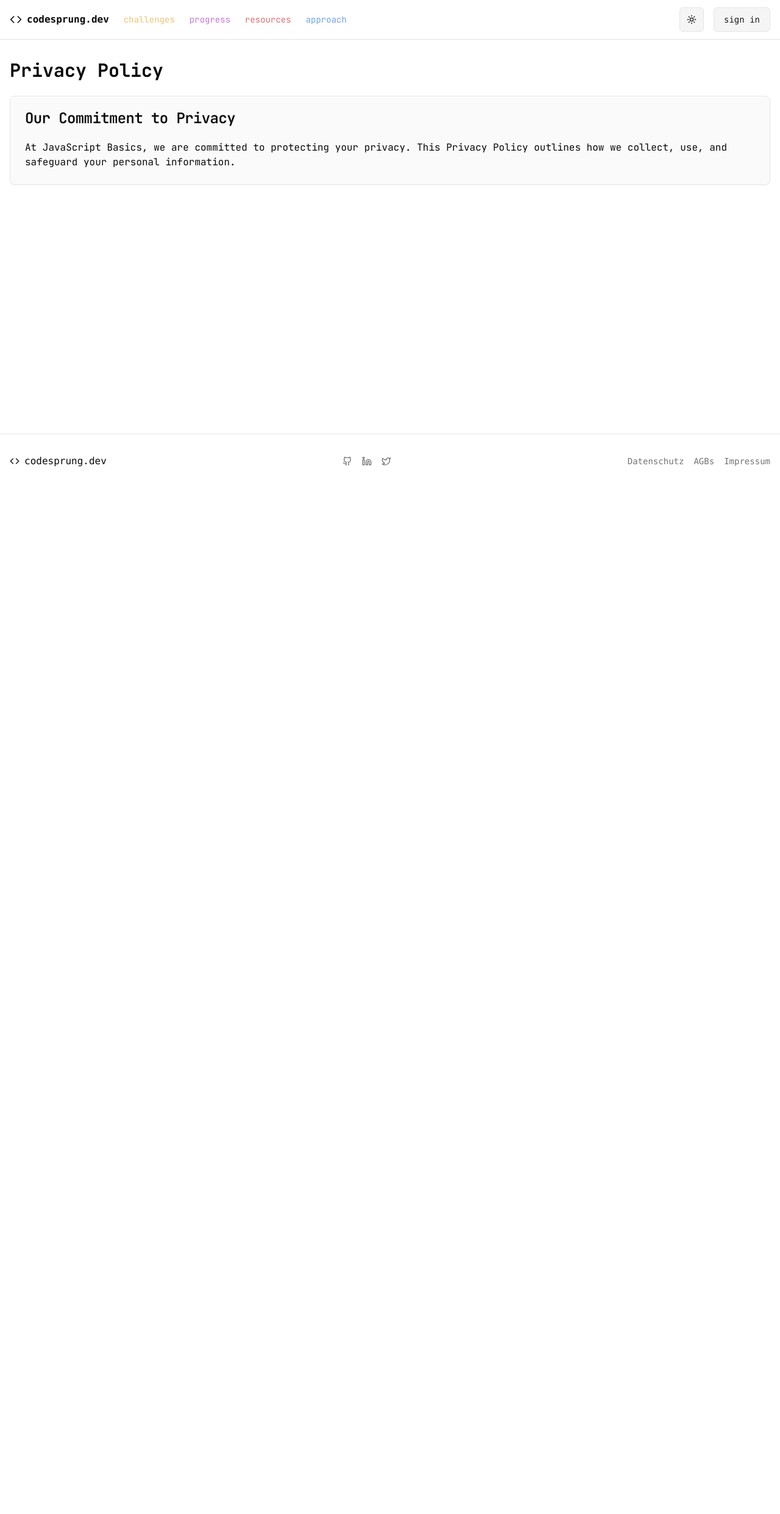
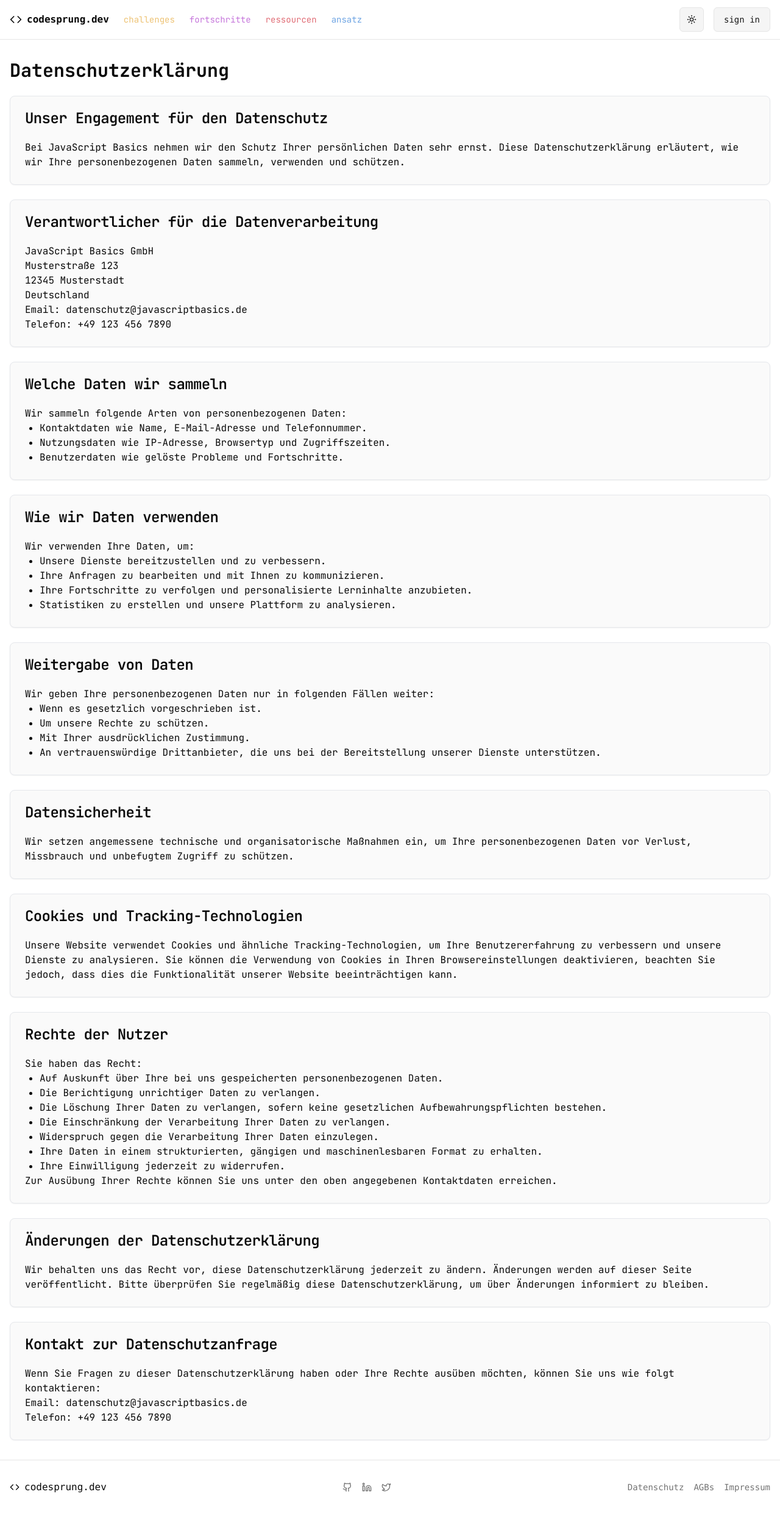
Before and after one commit to LeanderTimEngel/code-sprung, a Next.js app: page /privacy in a window 1280 px wide. Shown: the whole page at 61% size. Before the commit the page ends 800 px from the top, so only its background shows below. Built offline with nearby package versions, Linux system fonts and the light colour scheme; no server answers.

Commit message:
Language & design

```diff
--- a/app/imprint/page.tsx
+++ b/app/imprint/page.tsx
@@ -3,45 +3,77 @@ import { Card, CardContent, CardHeader, CardTitle } from '@/components/ui/card'
 export default function ImprintPage() {
   return (
     <div className="space-y-6">
-      <h1 className="text-3xl font-bold">Imprint</h1>
+      <h1 className="text-3xl font-bold">Impressum</h1>
+
+      {/* Firmeninformationen */}
       <Card>
         <CardHeader>
-          <CardTitle>Company Information</CardTitle>
+          <CardTitle>Firmeninformationen</CardTitle>
         </CardHeader>
         <CardContent>
-          <p>JavaScript Basics Ltd.</p>
-          <p>123 Coding Street</p>
-          <p>Web City, Internet 12345</p>
-          <p>Country: Digital Land</p>
+          <p>JavaScript Basics GmbH</p>
+          <p>Musterstraße 123</p>
+          <p>12345 Musterstadt</p>
+          <p>Land: Digitalien</p>
         </CardContent>
       </Card>
+
+      {/* Kontakt */}
       <Card>
         <CardHeader>
-          <CardTitle>Contact</CardTitle>
+          <CardTitle>Kontakt</CardTitle>
         </CardHeader>
         <CardContent>
-          <p>Email: contact@javascriptbasics.com</p>
-          <p>Phone: +1 234 567 890</p>
+          <p>Email: kontakt@javascriptbasics.de</p>
+          <p>Telefon: +49 123 456 7890</p>
         </CardContent>
       </Card>
+
+      {/* Rechtliches */}
       <Card>
         <CardHeader>
-          <CardTitle>Legal</CardTitle>
+          <CardTitle>Rechtliches</CardTitle>
         </CardHeader>
         <CardContent>
-          <p>Registered in Digital Land</p>
-          <p>Company Registration Number: JS12345</p>
-          <p>VAT ID: DE123456789</p>
+          <p>Eingetragen in Digitalien</p>
+          <p>Firmenbuchnummer: JS12345</p>
+          <p>Umsatzsteuer-ID: DE123456789</p>
         </CardContent>
       </Card>
+
+      {/* Verantwortlich für den Inhalt */}
       <Card>
         <CardHeader>
-          <CardTitle>Responsible for Content</CardTitle>
+          <CardTitle>Verantwortlich für den Inhalt</CardTitle>
         </CardHeader>
         <CardContent>
-          <p>John Doe, CEO</p>
-          <p>JavaScript Basics Ltd.</p>
-          <p>123 Coding Street, Web City, Internet 12345</p>
+          <p>Max Mustermann, Geschäftsführer</p>
+          <p>JavaScript Basics GmbH</p>
+          <p>Musterstraße 123, 12345 Musterstadt</p>
+        </CardContent>
+      </Card>
+
+      {/* Haftungsausschluss */}
+      <Card>
+        <CardHeader>
+          <CardTitle>Haftungsausschluss</CardTitle>
+        </CardHeader>
+        <CardContent>
+          <p>
+            Trotz sorgfältiger inhaltlicher Kontrolle übernehmen wir keine Haftung für die Inhalte externer Links. Für den Inhalt der verlinkten Seiten sind ausschließlich deren Betreiber verantwortlich.
+          </p>
+        </CardContent>
+      </Card>
+
+      {/* Urheberrecht */}
+      <Card>
+        <CardHeader>
+          <CardTitle>Urheberrecht</CardTitle>
+        </CardHeader>
+        <CardContent>
+          <p>
+            Die durch die Seitenbetreiber erstellten Inhalte und Werke auf diesen Seiten unterliegen dem deutschen Urheberrecht. Beiträge Dritter sind als solche gekennzeichnet. Die Vervielfältigung, Bearbeitung, Verbreitung und jede Art der Verwertung außerhalb der Grenzen des Urheberrechts bedürfen der schriftlichen Zustimmung des jeweiligen Autors bzw. Erstellers.
+          </p>
         </CardContent>
       </Card>
     </div>
--- a/app/page.tsx
+++ b/app/page.tsx
@@ -2,6 +2,7 @@ import Link from 'next/link'
 import { Button } from '@/components/ui/button'
 import { Card, CardContent, CardDescription, CardHeader, CardTitle } from '@/components/ui/card'
 import { ArrowRight, Code, BookOpen, Trophy, Zap, Users, Star, CheckCircle, Coffee, Brain } from 'lucide-react'
+import { motion } from 'framer-motion'
 
 export default function Home() {
   return (
@@ -13,30 +14,30 @@ return (
             Master <span className="text-tech javascript">JavaScript</span>
           </h1>
           <h2 className="text-3xl font-bold tracking-tight lg:text-4xl">
-          One Challenge at a Time
+            Eine Herausforderung nach der anderen
           </h2>
         </div>
         <p className="mx-auto max-w-[700px] text-xl text-muted-foreground">
-        Interactive coding challenges, real-time feedback, and a structured learning path to take you from beginner to pro.
+          Interaktive Coding-Challenges, Echtzeit-Feedback und ein strukturierter Lernpfad, der dich vom Anfänger zum Profi bringt.
         </p>
         <div className="flex justify-center gap-4">
           <Button asChild size="lg" className="bg-[#f7df1e] text-black hover:bg-[#f7df1e]/90">
-          <Link href="/problems">Start Coding Now</Link>
+            <Link href="/problems">Jetzt Programmieren Starten</Link>
           </Button>
           <Button asChild variant="outline" size="lg">
-          <Link href="/approach">Learn More</Link>
+            <Link href="/approach">Mehr Erfahren</Link>
           </Button>
         </div>
       </section>
 
       {/* Feature Highlights */}
       <section className="space-y-8">
-      <h2 className="text-3xl font-bold text-center">Why Choose Us?</h2>
+        <h2 className="text-3xl font-bold text-center">Warum uns wählen?</h2>
         <div className="grid gap-8 md:grid-cols-2 lg:grid-cols-3">
           {[
-          { icon: Code, title: 'Interactive Challenges', description: 'Hands-on coding exercises that reinforce your learning and build practical skills.', color: 'javascript' },
-          { icon: Zap, title: 'Real-time Feedback', description: 'Instant test results and explanations to help you learn from your mistakes.', color: 'python' },
-          { icon: BookOpen, title: 'Structured Learning Path', description: 'A carefully designed curriculum to guide you from basics to advanced concepts.', color: 'rust' },
+            { icon: Code, title: 'Interaktive Herausforderungen', description: 'Praktische Coding-Übungen, die dein Lernen vertiefen und praktische Fähigkeiten aufbauen.', color: 'javascript' },
+            { icon: Zap, title: 'Echtzeit-Feedback', description: 'Sofortige Testergebnisse und Erklärungen, die dir helfen, aus deinen Fehlern zu lernen.', color: 'python' },
+            { icon: BookOpen, title: 'Strukturierter Lernpfad', description: 'Ein sorgfältig entwickelter Lehrplan, der dich von den Grundlagen zu fortgeschrittenen Konzepten führt.', color: 'rust' },
           ].map((feature, index) => (
             <Card key={index} className="border-2 border-muted">
               <CardHeader>
@@ -55,13 +56,13 @@ return (
 
       {/* Learning Process */}
       <section className="space-y-8">
-      <h2 className="text-3xl font-bold text-center">Our Learning Process</h2>
+        <h2 className="text-3xl font-bold text-center">Unser Lernprozess</h2>
         <div className="grid gap-8 md:grid-cols-2 lg:grid-cols-4">
           {[
-          { icon: Brain, title: 'Learn', description: 'Understand key concepts through concise explanations', color: 'typescript' },
-          { icon: Code, title: 'Practice', description: 'Apply your knowledge in interactive coding challenges', color: 'javascript' },
-          { icon: CheckCircle, title: 'Test', description: 'Validate your solutions with our test cases', color: 'python' },
-          { icon: Coffee, title: 'Master', description: 'Reinforce your skills through repetition and varied exercises', color: 'rust' },
+            { icon: Brain, title: 'Lernen', description: 'Verstehe Schlüsselkonzepte durch prägnante Erklärungen', color: 'typescript' },
+            { icon: Code, title: 'Praktizieren', description: 'Wende dein Wissen in interaktiven Coding-Challenges an', color: 'javascript' },
+            { icon: CheckCircle, title: 'Testen', description: 'Validiere deine Lösungen mit unseren Testfällen', color: 'python' },
+            { icon: Coffee, title: 'Meistern', description: 'Verstärke deine Fähigkeiten durch Wiederholung und vielfältige Übungen', color: 'rust' },
           ].map((step, index) => (
             <Card key={index} className="border-2 border-muted">
               <CardHeader>
@@ -80,15 +81,15 @@ return (
 
       {/* Topics Overview */}
       <section className="space-y-8">
-      <h2 className="text-3xl font-bold text-center">What You'll Learn</h2>
+        <h2 className="text-3xl font-bold text-center">Was du lernen wirst</h2>
         <div className="grid gap-6 md:grid-cols-2 lg:grid-cols-3">
           {[
-          'Variables & Data Types',
-          'Operators & Expressions',
-          'Control Flow',
-          'Functions',
+            'Variablen & Datentypen',
+            'Operatoren & Ausdrücke',
+            'Kontrollfluss',
+            'Funktionen',
             'Arrays',
-          'Objects'
+            'Objekte'
           ].map((topic, index) => (
             <Card key={index} className="hover:shadow-lg transition-shadow duration-300 border-2 border-muted">
               <CardHeader>
@@ -100,7 +101,7 @@ return (
                 </CardTitle>
               </CardHeader>
               <CardContent>
-              Master the fundamentals and advanced concepts through practical coding challenges.
+                Beherrsche die Grundlagen und fortgeschrittenen Konzepte durch praktische Coding-Challenges.
               </CardContent>
             </Card>
           ))}
@@ -109,25 +110,25 @@ return (
 
       {/* Call to Action */}
       <section className="text-center space-y-8 bg-muted py-16 rounded-lg">
-      <h2 className="text-4xl font-bold">Ready to Start Your JavaScript Journey?</h2>
+        <h2 className="text-4xl font-bold">Bereit, deine JavaScript-Reise zu beginnen?</h2>
         <p className="text-xl text-muted-foreground max-w-2xl mx-auto">
-        Join thousands of learners who have leveled up their coding skills with us. Start your journey to JavaScript mastery today!
+          Tritt tausenden von Lernenden bei, die ihre Programmierfähigkeiten mit uns verbessert haben. Starte noch heute deine Reise zur JavaScript-Meisterschaft!
         </p>
         <Button asChild size="lg" className="bg-[#f7df1e] text-black hover:bg-[#f7df1e]/90">
           <Link href="/problems" className="flex items-center gap-2">
-          Get Started <ArrowRight className="h-5 w-5" />
+            Loslegen <ArrowRight className="h-5 w-5" />
           </Link>
         </Button>
       </section>
 
       {/* Testimonials or Stats */}
       <section className="space-y-8">
-      <h2 className="text-3xl font-bold text-center">Our Impact</h2>
+        <h2 className="text-3xl font-bold text-center">Unser Einfluss</h2>
         <div className="grid gap-8 md:grid-cols-3">
           {[
-          { icon: Trophy, title: '10,000+', description: 'Challenges Completed', color: 'javascript' },
-          { icon: Users, title: '5,000+', description: 'Active Learners', color: 'python' },
-          { icon: Star, title: '4.9/5', description: 'Average Rating', color: 'rust' },
+            { icon: Trophy, title: '10.000+', description: 'Herausforderungen abgeschlossen', color: 'javascript' },
+            { icon: Users, title: '5.000+', description: 'Aktive Lernende', color: 'python' },
+            { icon: Star, title: '4,9/5', description: 'Durchschnittliche Bewertung', color: 'rust' },
           ].map((stat, index) => (
             <Card key={index} className="text-center hover:shadow-lg transition-shadow duration-300 border-2 border-muted">
               <CardHeader>
--- a/app/privacy/page.tsx
+++ b/app/privacy/page.tsx
@@ -3,16 +3,163 @@ import { Card, CardContent, CardHeader, CardTitle } from '@/components/ui/card'
 export default function PrivacyPolicyPage() {
   return (
     <div className="space-y-6">
-      <h1 className="text-3xl font-bold">Privacy Policy</h1>
+      <h1 className="text-3xl font-bold">Datenschutzerklärung</h1>
+
+      {/* Einleitung */}
       <Card>
         <CardHeader>
-          <CardTitle>Our Commitment to Privacy</CardTitle>
+          <CardTitle>Unser Engagement für den Datenschutz</CardTitle>
         </CardHeader>
         <CardContent>
-          <p>At JavaScript Basics, we are committed to protecting your privacy. This Privacy Policy outlines how we collect, use, and safeguard your personal information.</p>
+          <p>
+            Bei JavaScript Basics nehmen wir den Schutz Ihrer persönlichen Daten sehr ernst. Diese Datenschutzerklärung erläutert, wie wir Ihre personenbezogenen Daten sammeln, verwenden und schützen.
+          </p>
         </CardContent>
       </Card>
-      {/* Add more sections as needed */}
+
+      {/* Verantwortlicher für die Datenverarbeitung */}
+      <Card>
+        <CardHeader>
+          <CardTitle>Verantwortlicher für die Datenverarbeitung</CardTitle>
+        </CardHeader>
+        <CardContent>
+          <p>
+            JavaScript Basics GmbH<br />
+            Musterstraße 123<br />
+            12345 Musterstadt<br />
+            Deutschland<br />
+            Email: datenschutz@javascriptbasics.de<br />
+            Telefon: +49 123 456 7890
+          </p>
+        </CardContent>
+      </Card>
+
+      {/* Welche Daten wir sammeln */}
+      <Card>
+        <CardHeader>
+          <CardTitle>Welche Daten wir sammeln</CardTitle>
+        </CardHeader>
+        <CardContent>
+          <p>
+            Wir sammeln folgende Arten von personenbezogenen Daten:
+          </p>
+          <ul className="list-disc pl-6">
+            <li>Kontaktdaten wie Name, E-Mail-Adresse und Telefonnummer.</li>
+            <li>Nutzungsdaten wie IP-Adresse, Browsertyp und Zugriffszeiten.</li>
+            <li>Benutzerdaten wie gelöste Probleme und Fortschritte.</li>
+          </ul>
+        </CardContent>
+      </Card>
+
+      {/* Wie wir Daten verwenden */}
+      <Card>
+        <CardHeader>
+          <CardTitle>Wie wir Daten verwenden</CardTitle>
+        </CardHeader>
+        <CardContent>
+          <p>
+            Wir verwenden Ihre Daten, um:
+          </p>
+          <ul className="list-disc pl-6">
+            <li>Unsere Dienste bereitzustellen und zu verbessern.</li>
+            <li>Ihre Anfragen zu bearbeiten und mit Ihnen zu kommunizieren.</li>
+            <li>Ihre Fortschritte zu verfolgen und personalisierte Lerninhalte anzubieten.</li>
+            <li>Statistiken zu erstellen und unsere Plattform zu analysieren.</li>
+          </ul>
+        </CardContent>
+      </Card>
+
+      {/* Weitergabe von Daten */}
+      <Card>
+        <CardHeader>
+          <CardTitle>Weitergabe von Daten</CardTitle>
+        </CardHeader>
+        <CardContent>
+          <p>
+            Wir geben Ihre personenbezogenen Daten nur in folgenden Fällen weiter:
+          </p>
+          <ul className="list-disc pl-6">
+            <li>Wenn es gesetzlich vorgeschrieben ist.</li>
+            <li>Um unsere Rechte zu schützen.</li>
+            <li>Mit Ihrer ausdrücklichen Zustimmung.</li>
+            <li>An vertrauenswürdige Drittanbieter, die uns bei der Bereitstellung unserer Dienste unterstützen.</li>
+          </ul>
+        </CardContent>
+      </Card>
+
+      {/* Datensicherheit */}
+      <Card>
+        <CardHeader>
+          <CardTitle>Datensicherheit</CardTitle>
+        </CardHeader>
+        <CardContent>
+          <p>
+            Wir setzen angemessene technische und organisatorische Maßnahmen ein, um Ihre personenbezogenen Daten vor Verlust, Missbrauch und unbefugtem Zugriff zu schützen.
+          </p>
+        </CardContent>
+      </Card>
+
+      {/* Cookies und Tracking-Technologien */}
+      <Card>
+        <CardHeader>
+          <CardTitle>Cookies und Tracking-Technologien</CardTitle>
+        </CardHeader>
+        <CardContent>
+          <p>
+            Unsere Website verwendet Cookies und ähnliche Tracking-Technologien, um Ihre Benutzererfahrung zu verbessern und unsere Dienste zu analysieren. Sie können die Verwendung von Cookies in Ihren Browsereinstellungen deaktivieren, beachten Sie jedoch, dass dies die Funktionalität unserer Website beeinträchtigen kann.
+          </p>
+        </CardContent>
+      </Card>
+
+      {/* Rechte der Nutzer */}
+      <Card>
+        <CardHeader>
+          <CardTitle>Rechte der Nutzer</CardTitle>
+        </CardHeader>
+        <CardContent>
+          <p>
+            Sie haben das Recht:
+          </p>
+          <ul className="list-disc pl-6">
+            <li>Auf Auskunft über Ihre bei uns gespeicherten personenbezogenen Daten.</li>
+            <li>Die Berichtigung unrichtiger Daten zu verlangen.</li>
+            <li>Die Löschung Ihrer Daten zu verlangen, sofern keine gesetzlichen Aufbewahrungspflichten bestehen.</li>
+            <li>Die Einschränkung der Verarbeitung Ihrer Daten zu verlangen.</li>
+            <li>Widerspruch gegen die Verarbeitung Ihrer Daten einzulegen.</li>
+            <li>Ihre Daten in einem strukturierten, gängigen und maschinenlesbaren Format zu erhalten.</li>
+            <li>Ihre Einwilligung jederzeit zu widerrufen.</li>
+          </ul>
+          <p>
+            Zur Ausübung Ihrer Rechte können Sie uns unter den oben angegebenen Kontaktdaten erreichen.
+          </p>
+        </CardContent>
+      </Card>
+
+      {/* Änderungen der Datenschutzerklärung */}
+      <Card>
+        <CardHeader>
+          <CardTitle>Änderungen der Datenschutzerklärung</CardTitle>
+        </CardHeader>
+        <CardContent>
+          <p>
+            Wir behalten uns das Recht vor, diese Datenschutzerklärung jederzeit zu ändern. Änderungen werden auf dieser Seite veröffentlicht. Bitte überprüfen Sie regelmäßig diese Datenschutzerklärung, um über Änderungen informiert zu bleiben.
+          </p>
+        </CardContent>
+      </Card>
+
+      {/* Kontakt zur Datenschutzanfrage */}
+      <Card>
+        <CardHeader>
+          <CardTitle>Kontakt zur Datenschutzanfrage</CardTitle>
+        </CardHeader>
+        <CardContent>
+          <p>
+            Wenn Sie Fragen zu dieser Datenschutzerklärung haben oder Ihre Rechte ausüben möchten, können Sie uns wie folgt kontaktieren:
+          </p>
+          <p>Email: datenschutz@javascriptbasics.de</p>
+          <p>Telefon: +49 123 456 7890</p>
+        </CardContent>
+      </Card>
     </div>
   )
 }
--- a/components/main-nav.tsx
+++ b/components/main-nav.tsx
@@ -9,9 +9,9 @@ export function MainNav() {
 
   const links = [
     { href: '/problems', label: 'challenges', color: 'javascript' },
-    { href: '/progress', label: 'progress', color: 'python' },
-    { href: '/resources', label: 'resources', color: 'rust' },
-    { href: '/approach', label: 'approach', color: 'typescript' },
+    { href: '/progress', label: 'fortschritte', color: 'python' },
+    { href: '/resources', label: 'ressourcen', color: 'rust' },
+    { href: '/approach', label: 'ansatz', color: 'typescript' },
   ]
 
   return (
```
Also changed, not shown: app/about/page.tsx (+21 -21 lines), app/approach/page.tsx (+29 -29 lines), app/problems/[id]/page.tsx (+17 -17 lines), app/problems/page.tsx (+11 -10 lines), app/progress/page.tsx (+7 -7 lines), app/resources/page.tsx (+23 -23 lines), app/terms/page.tsx (+5 -5 lines). Lines whose indentation alone changed are shown as unchanged.
